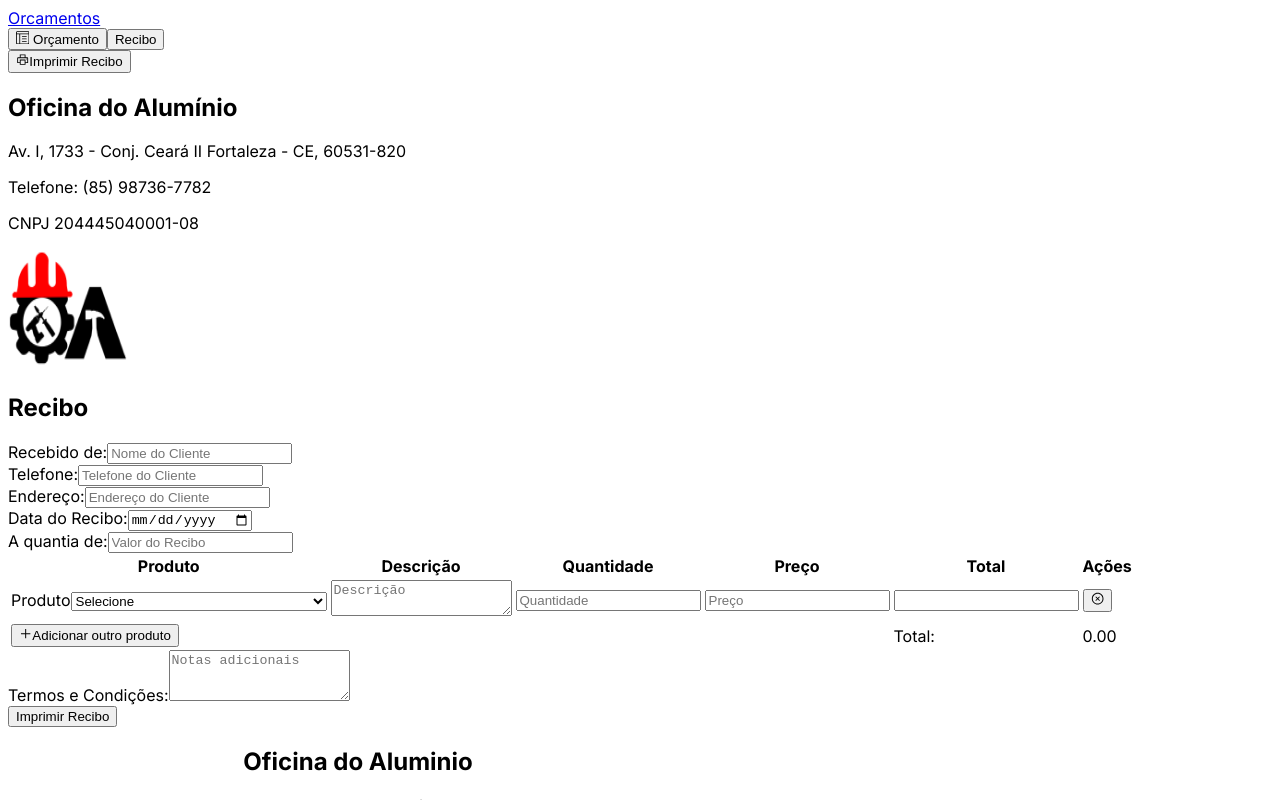
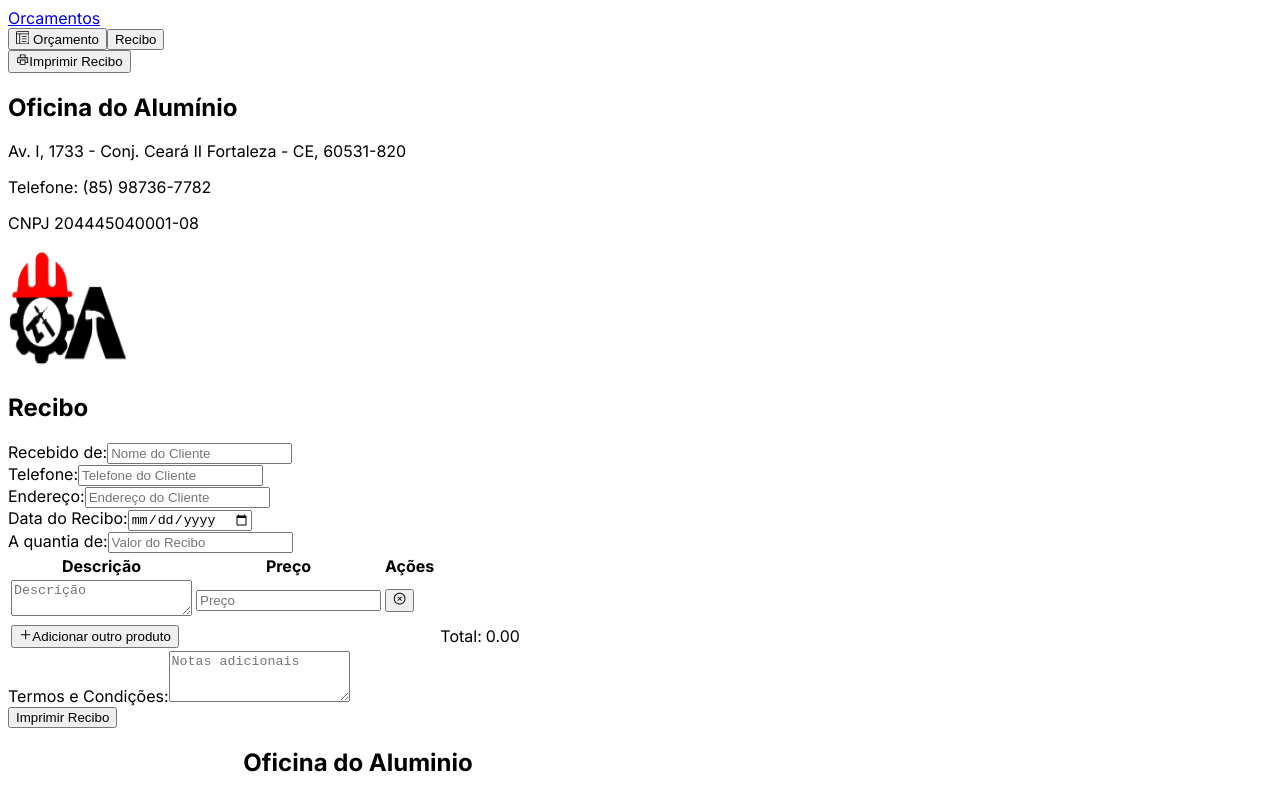
Before and after one commit to tata-ada/invoice-oficina, a Next.js app: page /invoice/new in a window 1280 px wide. Both pictures are taken after a click on the button "Recibo". Shown: the top 800 px of the page. Built offline with nearby package versions, Linux system fonts and the light colour scheme.

Commit message:
alteracao recibo

```diff
--- a/app/components/FormReciboTable.jsx
+++ b/app/components/FormReciboTable.jsx
@@ -1,7 +1,7 @@
 import React, { useState, useEffect, forwardRef, useImperativeHandle } from "react";
 import { AiOutlineCloseCircle, AiOutlinePlus } from "react-icons/ai";
 
-const FormReciboTable = forwardRef(({ updateTableData, updateReceiptData, tableDataProp }, ref) => {
+const FormReciboTable = forwardRef(({ updateTableData, updateReceiptData, tableDataProp, onTotalValueChange }, ref) => {
   const initialRow = {
     nameProduct: "",
     itemDescription: "",
@@ -43,14 +43,9 @@ const FormReciboTable = forwardRef(({ updateTableData, updateReceiptData, tableD
     const updatedData = [...tableData];
     updatedData[index][name] = value;
 
-    if (name === "qty" || name === "unitPrice") {
-      const qty = parseFloat(updatedData[index].qty);
-      const price = parseFloat(updatedData[index].unitPrice);
-      if (!isNaN(qty) && !isNaN(price)) {
-        updatedData[index].valor = (qty * price).toFixed(2);
-      } else {
-        updatedData[index].valor = "";
-      }
+    // Atualiza o total se o campo alterado for o preço unitário
+    if (name === "unitPrice") {
+      updateTotalValue();
     }
 
     setTableData(updatedData);
@@ -59,6 +54,7 @@ const FormReciboTable = forwardRef(({ updateTableData, updateReceiptData, tableD
       updateReceiptData(updatedData);
     }
   };
+
 
   const removeRow = (index) => {
     const updatedData = [...tableData];
@@ -79,16 +75,21 @@ const FormReciboTable = forwardRef(({ updateTableData, updateReceiptData, tableD
     }
   };
 
+  // Função para atualizar o valor total
   const updateTotalValue = () => {
     let total = 0;
     tableData.forEach((item) => {
-      if (item.valor) {
-        total += parseFloat(item.valor);
+      if (item.unitPrice) {
+        total += parseFloat(item.unitPrice);
       }
     });
-    setTotalValue(total.toFixed(2));
+
+    const totalFixed = total.toFixed(2);
+    setTotalValue(totalFixed);
+    if (typeof onTotalValueChange === 'function') {
+      onTotalValueChange(totalFixed); // Passa o valor total atualizado para o componente pai
+    }
   };
-
   useImperativeHandle(ref, () => ({
     clearTable
   }));
@@ -98,21 +99,15 @@ const FormReciboTable = forwardRef(({ updateTableData, updateReceiptData, tableD
       <table className="w-full text-sm text-left text-gray-500">
         <thead className="text-xs text-gray-700 uppercase border-t border-black bg-gray-50">
           <tr>
-            <th scope="col" className="px-6 py-3 border-b border-gray-400">
-              Produto
-            </th>
+
             <th scope="col" className="px-6 py-3 border-b border-gray-400">
               Descrição
             </th>
-            <th scope="col" className="px-6 py-3 border-b border-gray-400">
-              Quantidade
-            </th>
+
             <th scope="col" className="px-6 py-3 border-b border-gray-400">
               Preço
             </th>
-            <th scope="col" className="px-6 py-3 border-b border-gray-400">
-              Total
-            </th>
+
             <th scope="col" className="px-6 py-3 border-b border-gray-400">
               <span className="sr-only">Ações</span>
             </th>
@@ -121,33 +116,7 @@ const FormReciboTable = forwardRef(({ updateTableData, updateReceiptData, tableD
         <tbody className="bg-white shadow-lg">
           {tableData.map((item, index) => (
             <tr key={index} className="bg-white hover:bg-gray-70">
-              <td className="px-6 py-4 border-b border-gray-500 ">
-                <form className="max-w-sm mx-auto flex items-center">
-                  <label htmlFor={`underline_select_${index}`} className="sr-only">
-                    Produto
-                  </label>
-                  <select
-                    id={`underline_select_${index}`}
-                    name="nameProduct"
-                    value={item.nameProduct || ""}
-                    onChange={(e) => handleReceiptInputChange(index, e)}
-                    className="block py-2.5 px-2 w-full text-sm text-gray-500 bg-transparent border-0 border-b-2 border-gray-200 appearance-none focus:outline-none focus:ring-0 focus:border-gray-200"
-                  >
-                    <option value="">Selecione</option>
-                    <option value="Box de vidro temperado">Box de vidro temperado</option>
-                    <option value="Grade de alumínio">Grade de alumínio</option>
-                    <option value="Janela de alumínio e vidro">Janela de alumínio e vidro</option>
-                    <option value="Janela de vidro temperado">Janela de vidro temperado</option>
-                    <option value="Janela de vidro temperado fumê">Janela de vidro temperado fumê</option>
-                    <option value="Janela de vidro temperado incolor">Janela de vidro temperado incolor</option>
-                    <option value="Janela de vidro temperado verde">Janela de vidro temperado verde</option>
-                    <option value="Manutenção de esquadrias de alumínio">Manutenção de esquadrias de alumínio</option>
-                    <option value="Portas de alumínio">Portas de alumínio</option>
-                    <option value="Portas de alumínio com vidro">Portas de alumínio com vidro</option>
-                    <option value="Portão de alumínio">Portão de alumínio</option>
-                  </select>
-                </form>
-              </td>
+
               <td className="px-6 py-4 border-b border-gray-500">
                 <textarea
                   id={`description_${index}`}
@@ -158,16 +127,7 @@ const FormReciboTable = forwardRef(({ updateTableData, updateReceiptData, tableD
                   placeholder="Descrição"
                 ></textarea>
               </td>
-              <td className="px-6 py-4 border-b border-gray-500">
-                <input
-                  className="bg-transparent text-base border-0 p-1 mb-2 h-7 w-24 placeholder:text-slate-400"
-                  type="number"
-                  name="qty"
-                  value={item.qty || ""}
-                  onChange={(e) => handleReceiptInputChange(index, e)}
-                  placeholder="Quantidade"
-                />
-              </td>
+
               <td className="px-6 py-4 border-b border-gray-500">
                 <input
                   className="bg-transparent text-base border-0 p-1 mb-2 h-7 w-24 placeholder:text-slate-400"
@@ -178,15 +138,7 @@ const FormReciboTable = forwardRef(({ updateTableData, updateReceiptData, tableD
                   placeholder="Preço"
                 />
               </td>
-              <td className="px-6 py-4 border-b border-gray-500">
-                <input
-                  className="bg-transparent text-base border-0 p-1 mb-2 h-7 w-24 placeholder:text-slate-400"
-                  type="text"
-                  name="valor"
-                  value={item.valor || ""}
-                  readOnly
-                />
-              </td>
+
               <td className="px-6 py-4 text-right border-b border-gray-500">
                 <button type="button" onClick={() => removeRow(index)}>
                   <AiOutlineCloseCircle className="text-base text-red-600" />
@@ -205,12 +157,16 @@ const FormReciboTable = forwardRef(({ updateTableData, updateReceiptData, tableD
                 <span>Adicionar outro produto</span>
               </button>
             </td>
-            <td className="px-6 py-4 font-bold border-b border-gray-500 text-right">
+            <tr className="bg-gray-50">
+            <td colSpan="1" className="px-6 py-4 font-bold text-right border-t border-gray-400">
               Total:
             </td>
-            <td className="px-6 py-4 font-bold border-b border-gray-500">
+            <td className="px-6 py-4 font-bold border-t border-gray-400">
               {totalValue}
             </td>
+          </tr>
+
+
           </tr>
         </tbody>
       </table>
--- a/app/components/PreviewReciboTable.jsx
+++ b/app/components/PreviewReciboTable.jsx
@@ -1,4 +1,3 @@
-// TABELA RECIBO PREVIEW
 import React, { useEffect, useState } from "react";
 
 export default function PreviewReciboTable({ tableData }) {
@@ -9,14 +8,13 @@ export default function PreviewReciboTable({ tableData }) {
     updateTotalValue();
   }, [tableData]);
 
-
   // Função para calcular o valor total dos itens na tabela de pré-visualização
   const updateTotalValue = () => {
     let total = 0; // Inicializa total aqui
     if (Array.isArray(tableData) && tableData.length > 0) {
       tableData.forEach((item) => {
-        if (item.valor) {
-          total += parseFloat(item.valor);
+        if (item.unitPrice) {
+          total += parseFloat(item.unitPrice);
         }
       });
     }
@@ -30,23 +28,11 @@ export default function PreviewReciboTable({ tableData }) {
       <table className="w-full text-sm text-left text-black-500">
         <thead className="text-xs text-gray-700 uppercase border-t border-black bg-gray-50">
           <tr>
-            <th scope="col" className="px-6 py-3  border-b border-gray-400">
-              Produto
-            </th>
             <th scope="col" className="px-6 py-3 border-b border-gray-400">
               Descrição
             </th>
             <th scope="col" className="px-6 py-3 border-b border-gray-400">
-              Quantidade
-            </th>
-            <th scope="col" className="px-6 py-3 border-b border-gray-400">
               Preço
-            </th>
-            <th scope="col" className="px-6 py-3 border-b border-gray-400">
-              Total
-            </th>
-            <th scope="col" className="px-6 py-3 border-b border-gray-400">
-              <span className="sr-only">Ações</span>
             </th>
           </tr>
         </thead>
@@ -55,38 +41,25 @@ export default function PreviewReciboTable({ tableData }) {
             tableData.map((item, index) => (
               <tr key={index} className="bg-white hover:bg-gray-70">
                 <td className="px-6 py-4 border-b border-gray-500">
-                  {item.nameProduct}
-                </td>
-                <td className="px-6 py-4 border-b border-gray-500">
                   {item.itemDescription}
-                </td>
-                <td className="px-6 py-4 border-b border-gray-500">
-                  {item.qty}
                 </td>
                 <td className="px-6 py-4 border-b border-gray-500">
                   {item.unitPrice}
                 </td>
-                <td className="px-6 py-4 border-b border-gray-500">
-                  {item.valor}
-                </td>
-                <td className="px-6 py-4 text-right border-b border-gray-500"></td>
               </tr>
             ))
           ) : (
             <tr>
-              <td colSpan="5" className="px-6 py-4 text-center text-gray-500">
+              <td colSpan="2" className="px-6 py-4 text-center text-gray-500">
                 Nenhum item na tabela de recibo.
               </td>
             </tr>
           )}
-          {/* Mostrar linha com o valor total */}
-          <tr>
-            <td colSpan="4"
-            className="px-6 py-4 text-left font-bold"></td>
-            <td className="px-6 py-4 font-bold border-b border-gray-500 text-right">
+          <tr className="bg-gray-50">
+            <td colSpan="1" className="px-6 py-4 font-bold text-right border-t border-gray-400">
               Total:
             </td>
-            <td className="px-6 py-4 font-bold border-b border-gray-500">
+            <td className="px-6 py-4 font-bold border-t border-gray-400">
               {totalValue}
             </td>
           </tr>
--- a/app/invoice/new/page.jsx
+++ b/app/invoice/new/page.jsx
@@ -38,6 +38,8 @@ const InvoiceForm = () => {
     invoiceNumber: '01',
     invoiceDate: '',
     invoiceDueDate: '',
+    amount: "",
+    amountInWords: "",
     terms: '',
     notes: '',
     tableData: [{
@@ -56,6 +58,7 @@ const InvoiceForm = () => {
     clientPhone: '',
     clientAddress: '',
     amount: '',
+    amountInWords: "",
     notes: '',
     tableData: [{
       nameProduct: "",
@@ -111,6 +114,7 @@ const InvoiceForm = () => {
       clientPhone: '',
       clientAddress: '',
       amount: '',
+      amountInWords: '',
       notes: '',
       tableData: [{
         nameProduct: "",
@@ -125,6 +129,8 @@ const InvoiceForm = () => {
     }
   };
 
+
+
   const handleInputChange = (e) => {
     const { name, value } = e.target;
     setFormData((prevFormData) => ({
@@ -132,6 +138,15 @@ const InvoiceForm = () => {
       [name]: value,
     }));
   };
+  const handleTotalValueChange = (totalValue) => {
+    setReceiptData((prevState) => ({
+      ...prevState,
+      amount: totalValue,
+      amountInWords: numberToWordsPt(totalValue),
+    }));
+  };
+
+
 
   const handleReceiptInputChange = (e) => {
     const { name, value } = e.target;
@@ -395,7 +410,7 @@ Fortaleza - CE, 60531-820
             </div>
 
             {/* Tabela de Itens */}
-            <FormTable ref={formTableRef} updateTableData={(data) => setFormData({ ...formData, tableData: data })} />
+            <FormTable ref={formTableRef} updateTableData={(data) => setFormData({ ...formData, tableData: data })}  onTotalValueChange={handleTotalValueChange}/>
 
 
             {/* Notas do Orçamento */}
```
